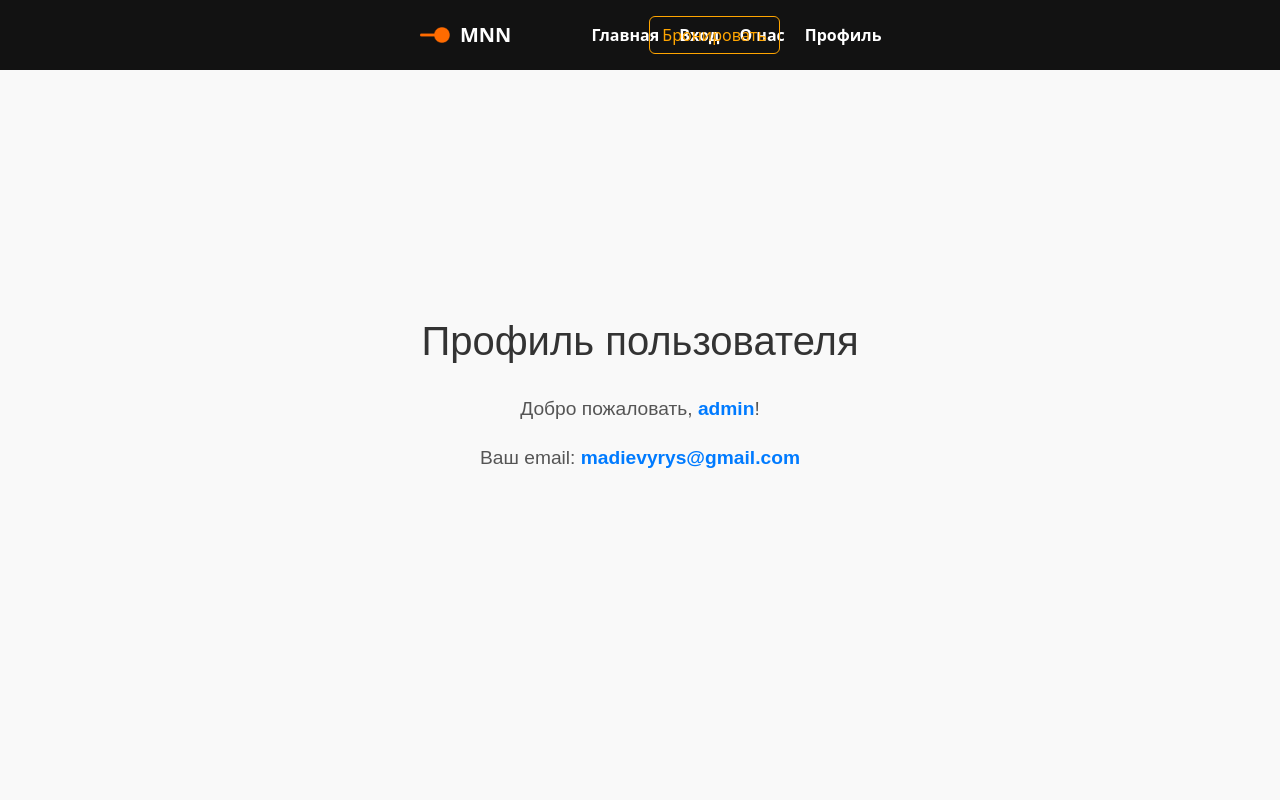
After one commit to VIPMambet/hotelLastVersion, a Django app: page /profile/ in a window 1280 px wide. The commit adds this page. Run offline with Django 5.2, Linux system fonts and the light colour scheme; a user stored in the database is signed in; some libraries are stand-ins or nearby versions.

Commit message:
Сайт где реализован профил , фильтр , админ панель,регестрация

```diff
--- a/hotelMNN/hotelMNN/urls.py
+++ b/hotelMNN/hotelMNN/urls.py
@@ -9,6 +9,7 @@ urlpatterns = [
     path('admin/', admin.site.urls),
     path('',include('main.urls') ),
     path('born/',include('born.urls') ),
+    path('accounts', include("django.contrib.auth.urls")),
 
 ]+ static(settings.STATIC_URL, document_root=settings.STATIC_ROOT)
 
--- /dev/null
+++ b/hotelMNN/main/static/main/css/profile.css
@@ -0,0 +1,48 @@
+/* Стиль для контейнера профиля */
+.profile-container {
+    font-family: 'Arial', sans-serif;
+    background-color: #f9f9f9;
+    margin: 0;
+    padding: 0;
+    display: flex;
+    justify-content: center;
+    align-items: center;
+    flex-direction: column;
+    height: 100vh;
+}
+
+.profile-title {
+    color: #333;
+    font-size: 2.5em;
+    margin-bottom: 20px;
+    text-align: center;
+}
+
+/* Стиль для информации о пользователе */
+.profile-info {
+    font-size: 1.2em;
+    color: #555;
+    margin: 10px 0;
+    text-align: center;
+}
+
+.profile-username,
+.profile-email {
+    font-weight: bold;
+    color: #007BFF;
+}
+
+/* Добавим стили для адаптивности */
+@media (max-width: 768px) {
+    .profile-container {
+        padding: 20px;
+    }
+
+    .profile-title {
+        font-size: 2em;
+    }
+
+    .profile-info {
+        font-size: 1em;
+    }
+}
--- a/hotelMNN/main/templates/main/layout.html
+++ b/hotelMNN/main/templates/main/layout.html
@@ -12,6 +12,8 @@
     <link rel="stylesheet" href="{% static 'main/css/about.css' %}">
     <link rel="stylesheet" href="{% static 'main/css/born_home.css' %}">
     <link href="https://fonts.googleapis.com/css2?family=Roboto:wght@400;700&display=swap" rel="stylesheet">
+    <link rel="stylesheet" href="{% static 'main/css/register.css' %}">
+    <link rel="stylesheet" href="{% static 'main/css/profile.css' %}">
 
     <title>{% block title %}{% endblock %}</title>
 </head>
@@ -24,9 +26,9 @@
     </div>
     <ul class="navbar-menu">
         <li><a href="{%  url 'home' %}" class="navbar-menu-item">Главная</a></li>
-        <li><a href="#" class="navbar-menu-item">Отзыв</a></li>
+        <li><a href="{%  url 'register' %}" class="navbar-menu-item">Вход</a></li>
         <li><a href="{%  url 'about' %}" class="navbar-menu-item">О нас</a></li>
-        <li><a href="#" class="navbar-menu-item">Контакт</a></li>
+        <li><a href="{%  url 'profile' %}" class="navbar-menu-item">Профиль</a></li>
     </ul>
     <div class="navbar-booking-btn">
     <a href="{% url 'born_home' %}" class="btn btn-outline-light">Бронировать</a>
--- /dev/null
+++ b/hotelMNN/main/templates/main/profile.html
@@ -0,0 +1,13 @@
+{% extends 'main/layout.html' %}
+
+{% block title %}Профиль{% endblock %}
+
+{% load static %}
+
+{% block content %}
+<div class="profile-container">
+    <h1 class="profile-title">Профиль пользователя</h1>
+    <p class="profile-info">Добро пожаловать, <span class="profile-username">{{ user.username }}</span>!</p>
+    <p class="profile-info">Ваш email: <span class="profile-email">{{ user.email }}</span></p>
+</div>
+{% endblock %}
--- a/hotelMNN/main/urls.py
+++ b/hotelMNN/main/urls.py
@@ -1,7 +1,9 @@
+from django.urls import path
+from .views import index, about, profile_view, register_view  # Убедитесь, что здесь есть register_view
 
-from django.urls import path
-from . import  views
 urlpatterns = [
-    path('', views.index, name='home' ),
-    path('about', views.about, name='about')
+    path('', index, name='home'),
+    path('about/', about, name='about'),
+    path('profile/', profile_view, name='profile'),
+    path('register/', register_view, name='register'),  # Путь для регистрации
 ]
--- a/hotelMNN/main/views.py
+++ b/hotelMNN/main/views.py
@@ -1,7 +1,27 @@
-from django.shortcuts import render
+from django.shortcuts import render, redirect
+from django.contrib.auth import login
+from .forms import RegistrationForm  # Импорт формы регистрации
 
 def index(request):
     return render(request, 'main/index.html')
 
 def about(request):
-    return render(request,'main/about.html')
+    return render(request, 'main/about.html')
+
+def register_view(request):
+    if request.method == 'POST':
+        form = RegistrationForm(request.POST)
+        if form.is_valid():
+            user = form.save()
+            login(request, user)  # Автоматический вход после регистрации
+            return redirect('profile')  # Перенаправление на страницу профиля
+    else:
+        form = RegistrationForm()
+
+    return render(request, 'main/register.html', {'form': form})
+
+from django.contrib.auth.decorators import login_required
+
+@login_required
+def profile_view(request):
+    return render(request, 'main/profile.html', {'user': request.user})
```
Also changed, not shown: hotelMNN/main/forms.py (added, +13 -0 lines), hotelMNN/main/static/main/css/register.css (added, +85 -0 lines), hotelMNN/main/templates/main/register.html (added, +16 -0 lines), hotelMNN/db.sqlite3.
